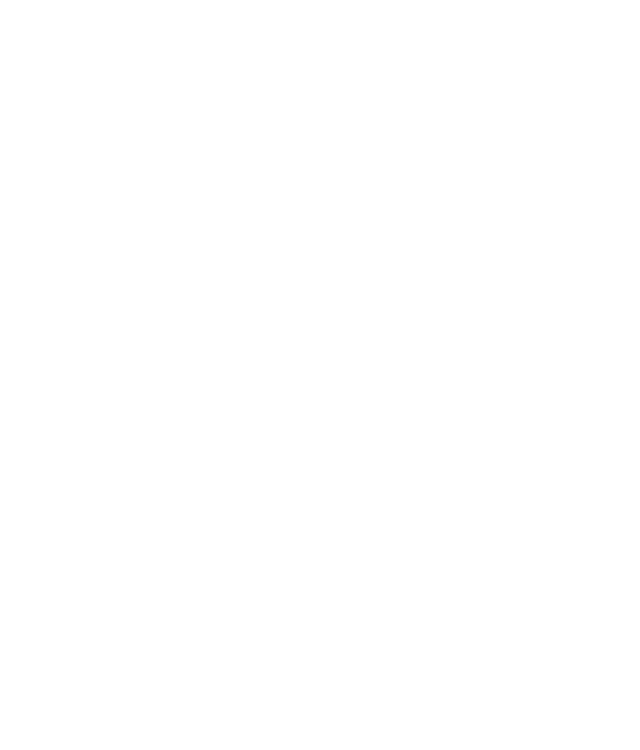
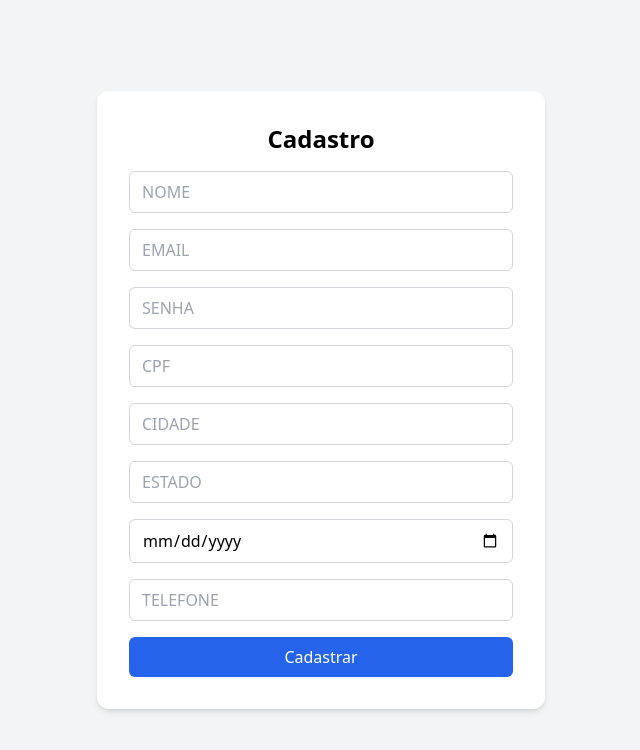
Before and after one commit to fiorellilucas/garagem_smart_frontend, a React (Vite) app: page /cadastro in a window 1280 px wide. Before the commit this address had no page. Shown: the top 750 px of the page, without its empty margins (319-959 px from the left). Built offline with nearby package versions, Linux system fonts and the light colour scheme.

Commit message:
Adicionar páginas de login e cadastro

```diff
--- a/package.json
+++ b/package.json
@@ -10,6 +10,8 @@
     "preview": "vite preview"
   },
   "dependencies": {
+    "bcrypt": "^6.0.0",
+    "jwt-decode": "^4.0.0",
     "lucide-react": "^0.344.0",
     "react": "^18.3.1",
     "react-dom": "^18.3.1",
--- a/src/App.tsx
+++ b/src/App.tsx
@@ -22,7 +22,7 @@
             </button>
             <button className="flex items-center space-x-2 hover:text-blue-200">
               <User className="w-5 h-5" />
-              <span>Minha Conta</span>
+              <span>Minhas Reservas</span>
             </button>
             <button className="flex items-center space-x-2 hover:text-blue-200">
               <Settings className="w-5 h-5" />
--- a/src/main.tsx
+++ b/src/main.tsx
@@ -5,12 +5,22 @@
 import Home from './routes/Home.tsx';
 import './index.css';
 import { Route } from 'react-router';
+import Login from './routes/Login.tsx';
+import Cadastro from './routes/Cadastro.tsx';
+import { PrivateRoute } from './routes/PrivateRoute.tsx';
 
 createRoot(document.getElementById('root')!).render(
   <StrictMode>
     <BrowserRouter>
       <Routes>
-        <Route path="/" element={<App />}>
+        <Route path='/login' element={<Login />} />
+        <Route path='/cadastro' element={<Cadastro />} />
+        <Route path="/" element={
+          <PrivateRoute>
+            <App />
+          </PrivateRoute>
+          }
+        >
           <Route index element={<Home />} />
         </Route>
       </Routes>
--- /dev/null
+++ b/src/routes/Cadastro.tsx
@@ -0,0 +1,60 @@
+import { useState } from "react";
+
+export default function Register() {
+  const [form, setForm] = useState({
+    nome: "",
+    email: "",
+    senha: "",
+    cpf: "",
+    cidade: "",
+    estado: "",
+    dt_nascimento: "",
+    telefone: "",
+  });
+
+  const handleChange = (e: React.ChangeEvent<HTMLInputElement>) => {
+    setForm({ ...form, [e.target.name]: e.target.value });
+  };
+
+  const handleSubmit = async (e: React.FormEvent) => {
+    e.preventDefault();
+
+    const res = await fetch("http://localhost:3000/api/cadastro", {
+      method: "POST",
+      headers: { "Content-Type": "application/json" },
+      body: JSON.stringify({ ...form, id_plano: 1 }),
+    });
+
+    const data = await res.json();
+    if (res.ok) {
+      alert("Cadastro realizado!");
+    } else {
+      alert(`Erro: ${data.erro || "Falha no cadastro"}`);
+    }
+  };
+
+  return (
+    <div className="min-h-screen flex items-center justify-center bg-gray-100 p-4">
+      <form onSubmit={handleSubmit} className="bg-white p-8 rounded-xl shadow-md w-full max-w-md">
+        <h2 className="text-2xl font-bold mb-4 text-center">Cadastro</h2>
+        <div className="space-y-4">
+          {["nome", "email", "senha", "cpf", "cidade", "estado", "dt_nascimento", "telefone"].map((campo) => (
+            <input
+              key={campo}
+              type={campo === "senha" ? "password" : campo === "dt_nascimento" ? "date" : "text"}
+              name={campo}
+              placeholder={campo.toUpperCase()}
+              value={(form as any)[campo]}
+              onChange={handleChange}
+              className="w-full px-3 py-2 border border-gray-300 rounded-md focus:outline-none focus:ring-2 focus:ring-blue-500"
+              required={campo !== "telefone"}
+            />
+          ))}
+          <button type="submit" className="w-full bg-blue-600 text-white py-2 rounded-md hover:bg-blue-700">
+            Cadastrar
+          </button>
+        </div>
+      </form>
+    </div>
+  );
+}
--- /dev/null
+++ b/src/routes/Login.tsx
@@ -0,0 +1,56 @@
+import { useState } from "react";
+import { useNavigate } from 'react-router';
+
+export default function Login() {
+  const [email, setEmail] = useState("");
+  const [senha, setSenha] = useState("");
+  const navigate = useNavigate()
+
+  const handleSubmit = async (e: React.FormEvent) => {
+    e.preventDefault();
+
+    const res = await fetch("http://localhost:3000/api/login", {
+      method: "POST",
+      headers: { "Content-Type": "application/json" },
+      body: JSON.stringify({ email, senha }),
+    });
+
+    const data = await res.json();
+    if (res.ok) {
+      localStorage.setItem("token", data.token);
+      alert("Login realizado!");
+      navigate("/", { replace: true });
+    } else {
+      alert(`Erro: ${data.erro || "Falha no login"}`);
+    }
+  };
+
+  return (
+    <div className="min-h-screen flex items-center justify-center bg-gray-100 p-4">
+      <form onSubmit={handleSubmit} className="bg-white p-8 rounded-xl shadow-md w-full max-w-md">
+        <h2 className="text-2xl font-bold mb-4 text-center">Login</h2>
+        <div className="space-y-4">
+          <input
+            type="email"
+            placeholder="Email"
+            value={email}
+            onChange={(e) => setEmail(e.target.value)}
+            className="w-full px-3 py-2 border border-gray-300 rounded-md focus:outline-none focus:ring-2 focus:ring-blue-500"
+            required
+          />
+          <input
+            type="password"
+            placeholder="Senha"
+            value={senha}
+            onChange={(e) => setSenha(e.target.value)}
+            className="w-full px-3 py-2 border border-gray-300 rounded-md focus:outline-none focus:ring-2 focus:ring-blue-500"
+            required
+          />
+          <button type="submit" className="w-full bg-blue-600 text-white py-2 rounded-md hover:bg-blue-700">
+            Entrar
+          </button>
+        </div>
+      </form>
+    </div>
+  );
+}
--- /dev/null
+++ b/src/routes/PrivateRoute.tsx
@@ -0,0 +1,29 @@
+import { Navigate } from 'react-router';
+import { jwtDecode }  from 'jwt-decode';
+
+type Props = {
+  children: JSX.Element;
+};
+
+export function PrivateRoute({ children }: Props) {
+  const token = localStorage.getItem('token');
+
+  if (!token) {
+    return <Navigate to="/login" replace />;
+  }
+
+  try {
+    const decoded: any = jwtDecode(token);
+    const isExpired = decoded.exp * 1000 < Date.now();
+
+    if (isExpired) {
+      localStorage.removeItem('token');
+      return <Navigate to="/login" replace />;
+    }
+
+    return children;
+  } catch (err) {
+    localStorage.removeItem('token');
+    return <Navigate to="/login" replace />;
+  }
+}
```
Also changed, not shown: 1 other file (tests, documents, lock files or other folders).
